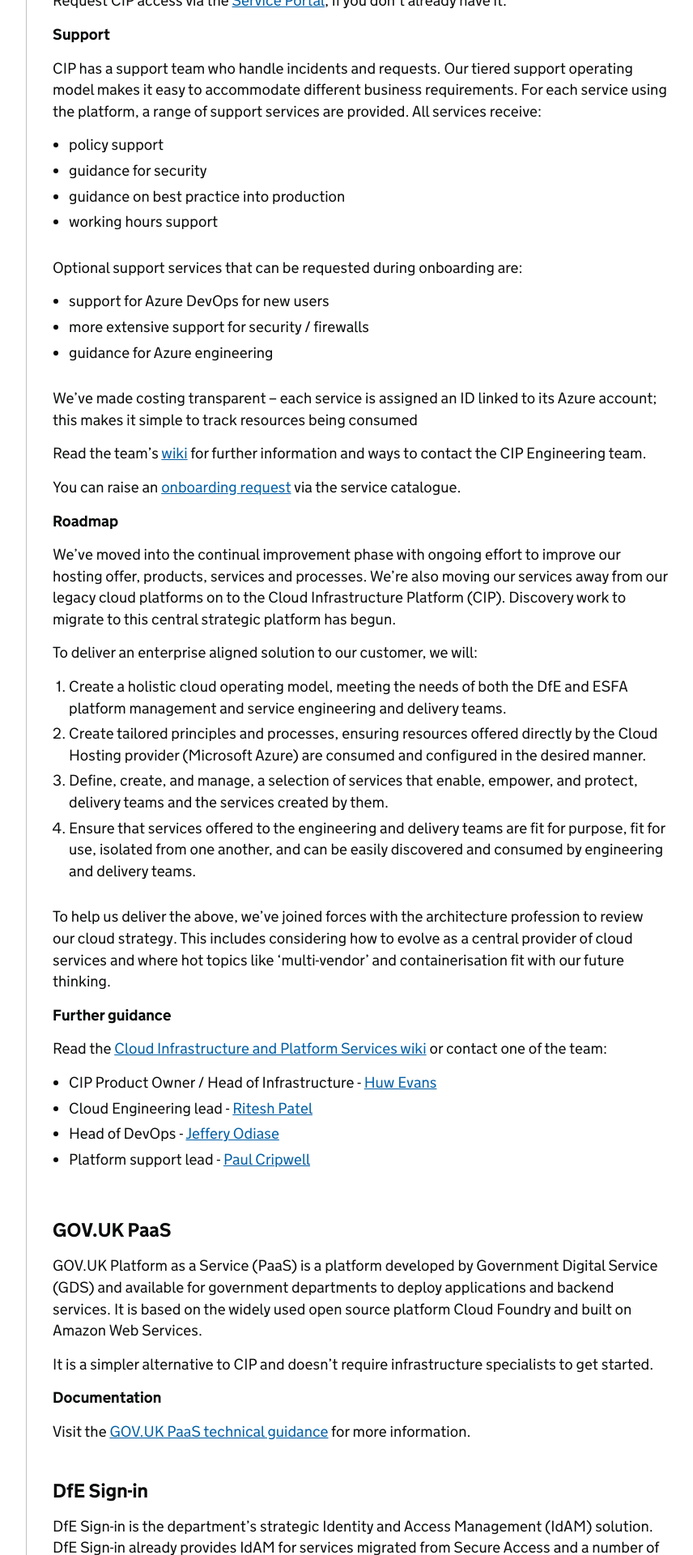
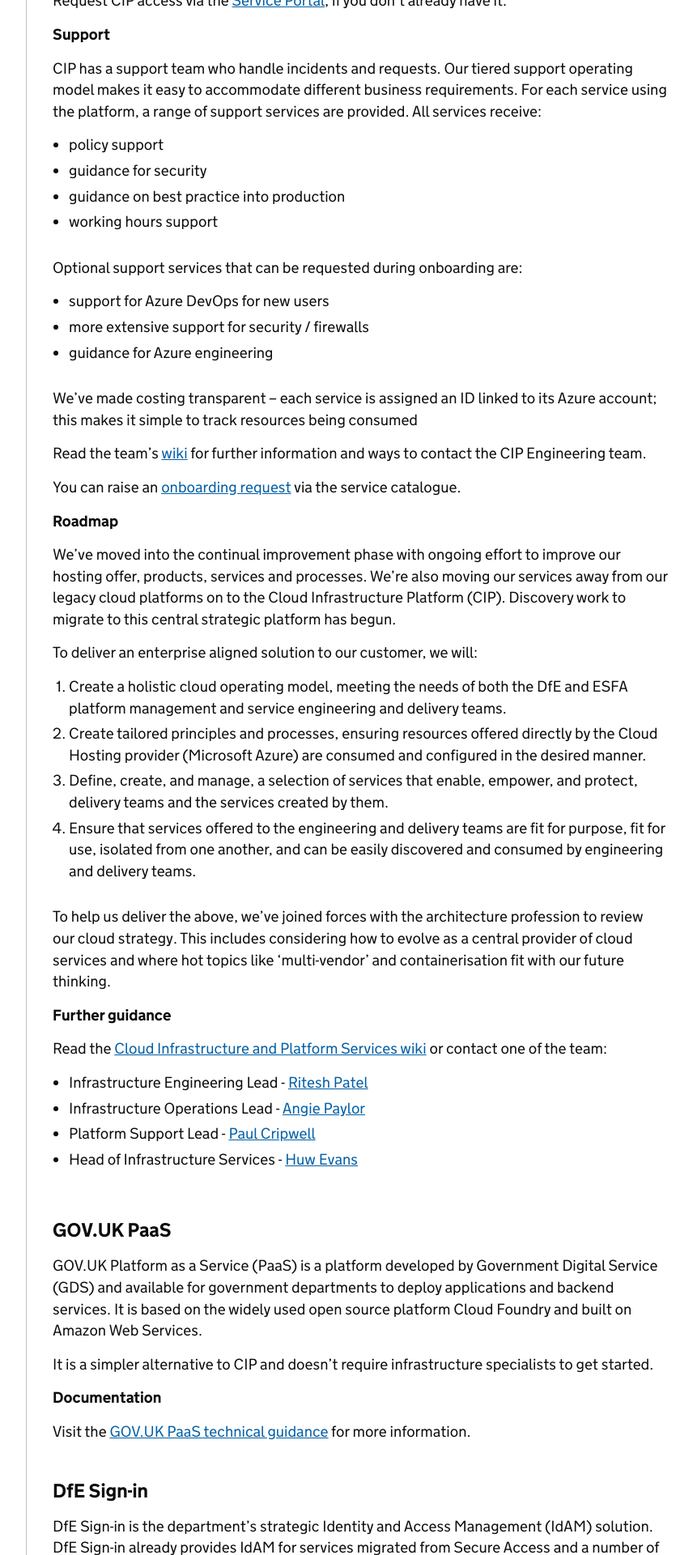
Before and after one commit to DFE-Digital/architecture, a Jekyll site: the page built from common-components/index.md, in a window 1280 px wide. Shown: the part 3080-5000 px from the top of the page at 81% size, without its empty margins (298-1154 px from the left). Built offline with Jekyll 4.4.1, drawn with Linux system fonts in a browser that asks for light colours; our own code applies the rules of GitHub Pages for plain Markdown files.

Commit message:
Update index.md
Update CIP contacts

```diff
--- a/common-components/index.md
+++ b/common-components/index.md
@@ -120,10 +120,10 @@ To help us deliver the above, we’ve joined forces with the architecture profes
 __Further guidance__
 
 Read the [Cloud Infrastructure and Platform Services wiki](https://educationgovuk.sharepoint.com/sites/ciog/groupdelivery/Home.aspx) or contact one of the team:
-- CIP Product Owner / Head of Infrastructure - [Huw Evans](https://eur.delve.office.com/?u=9d286650-5ffc-4c99-bada-31bcb22cbc10&v=work)
-- Cloud Engineering lead - [Ritesh Patel](https://eur.delve.office.com/?u=f090a9e5-0260-483c-97e2-8b51439ccc92&v=work)
-- Head of DevOps - [Jeffery Odiase](https://eur.delve.office.com/?u=a206fb4f-4f84-4717-b250-16d2577faeaf&v=work)
-- Platform support lead - [Paul Cripwell](https://eur.delve.office.com/?u=11bcb046-7de9-4dd9-858d-7997129df02d&v=work)
+- Infrastructure Engineering Lead - [Ritesh Patel](https://eur.delve.office.com/?u=f090a9e5-0260-483c-97e2-8b51439ccc92&v=work)
+- Infrastructure Operations Lead - [Angie Paylor](https://eur.delve.office.com/?u=7e831e96-5ff2-4f34-8679-aeb58dbbf011&v=work)
+- Platform Support Lead - [Paul Cripwell](https://eur.delve.office.com/?u=11bcb046-7de9-4dd9-858d-7997129df02d&v=work)
+- Head of Infrastructure Services - [Huw Evans](https://eur.delve.office.com/?u=9d286650-5ffc-4c99-bada-31bcb22cbc10&v=work)
 
 
 <a name="govuk-paas"></a>
```
